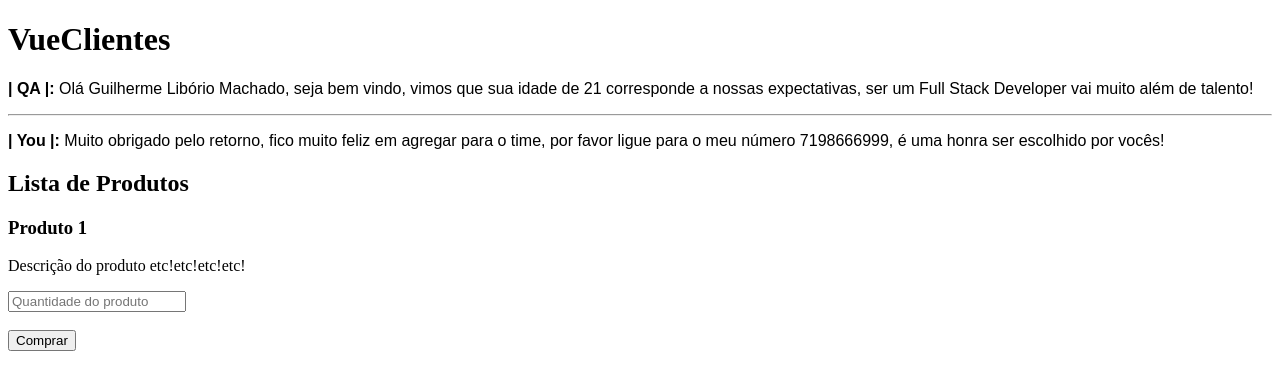
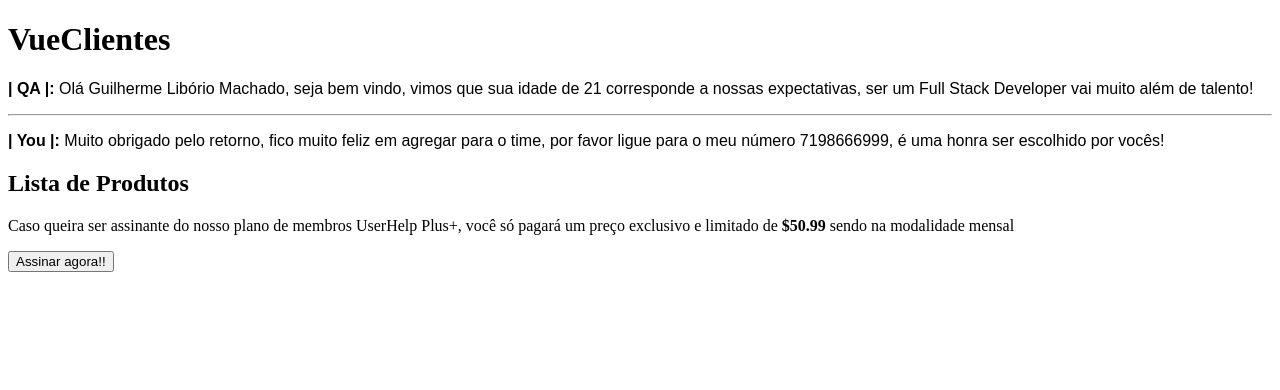
Before and after one commit to devliborio/learning-nodejs, a Vue app in the folder vueclientes/: page / in a window 1280 px wide. Shown: the top 390 px of the page. Built offline with nearby package versions, Linux system fonts and the light colour scheme.

Commit message:
Usando interpolação no componente produto

```diff
--- a/vueclientes/src/components/Produto.vue
+++ b/vueclientes/src/components/Produto.vue
@@ -1,20 +1,26 @@
 <template>
-    <div>
-        <h3>Produto 1 </h3>
-        <p>Descrição do produto etc!etc!etc!etc!</p>
-        <input id="produtos_quantidade" type="Number" placeholder="Quantidade do produto"><br><br>
-        <button type="submit">Comprar</button>
-    </div>
+  <div id="produtos">
+
+    <p>Caso queira ser assinante do nosso plano de membros {{nome}}, você só pagará um preço exclusivo e limitado de <span class="price">${{preco}}</span> sendo na modalidade {{tempo}}</p>
+    <button type="submit">Assinar agora!!</button>
+
+  </div>
 </template>
 
 <script>
 export default {
-
-}
+  data() {
+    return {
+        nome: "UserHelp Plus+",
+        preco: 50.99,
+        tempo: "mensal"
+    };
+  },
+};
 </script>
 
 <style scoped>
-    #produtos_quantidade {
-        width: 170px;
+    .price{
+        font-weight: bold;
     }
 </style>
```
